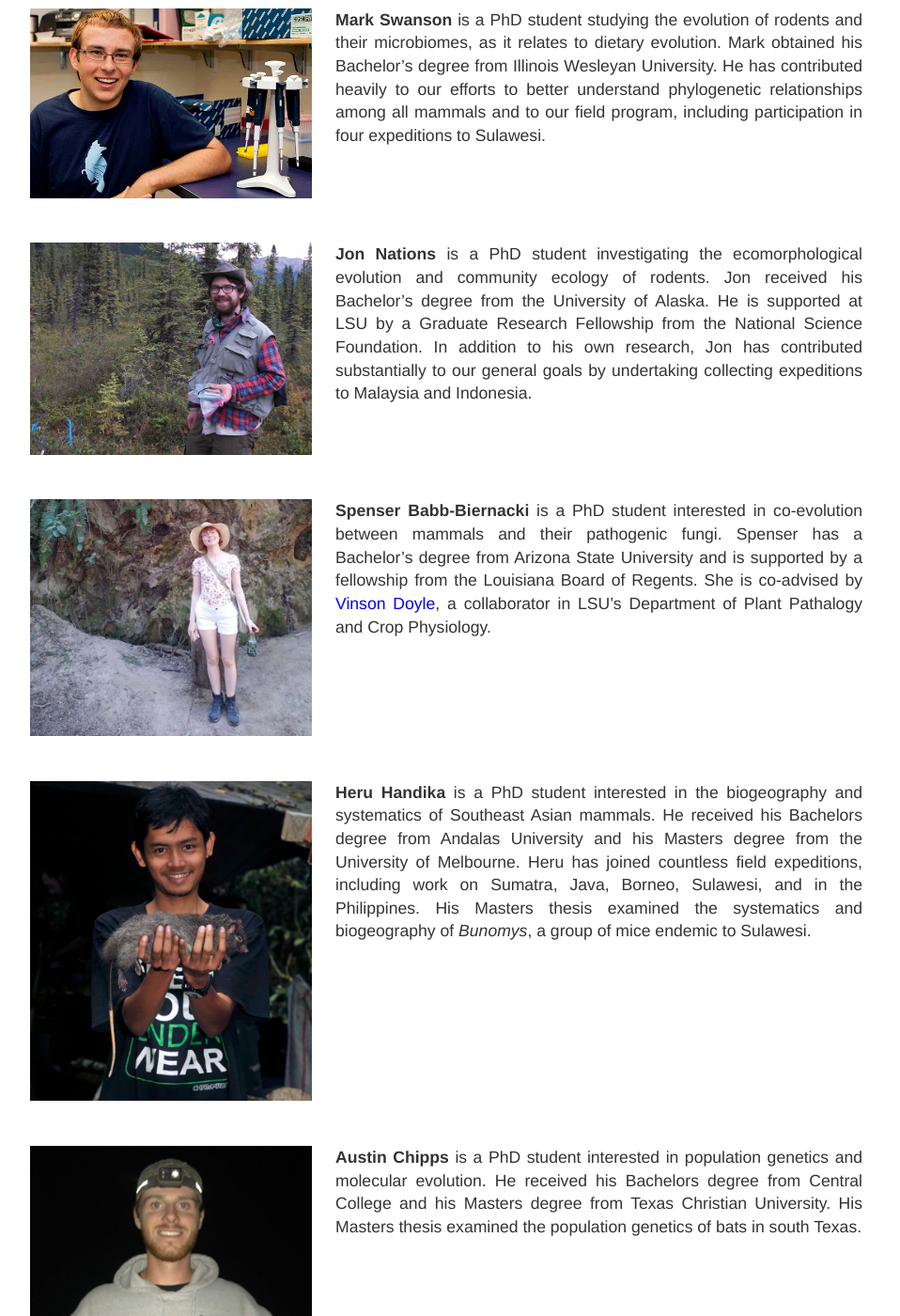
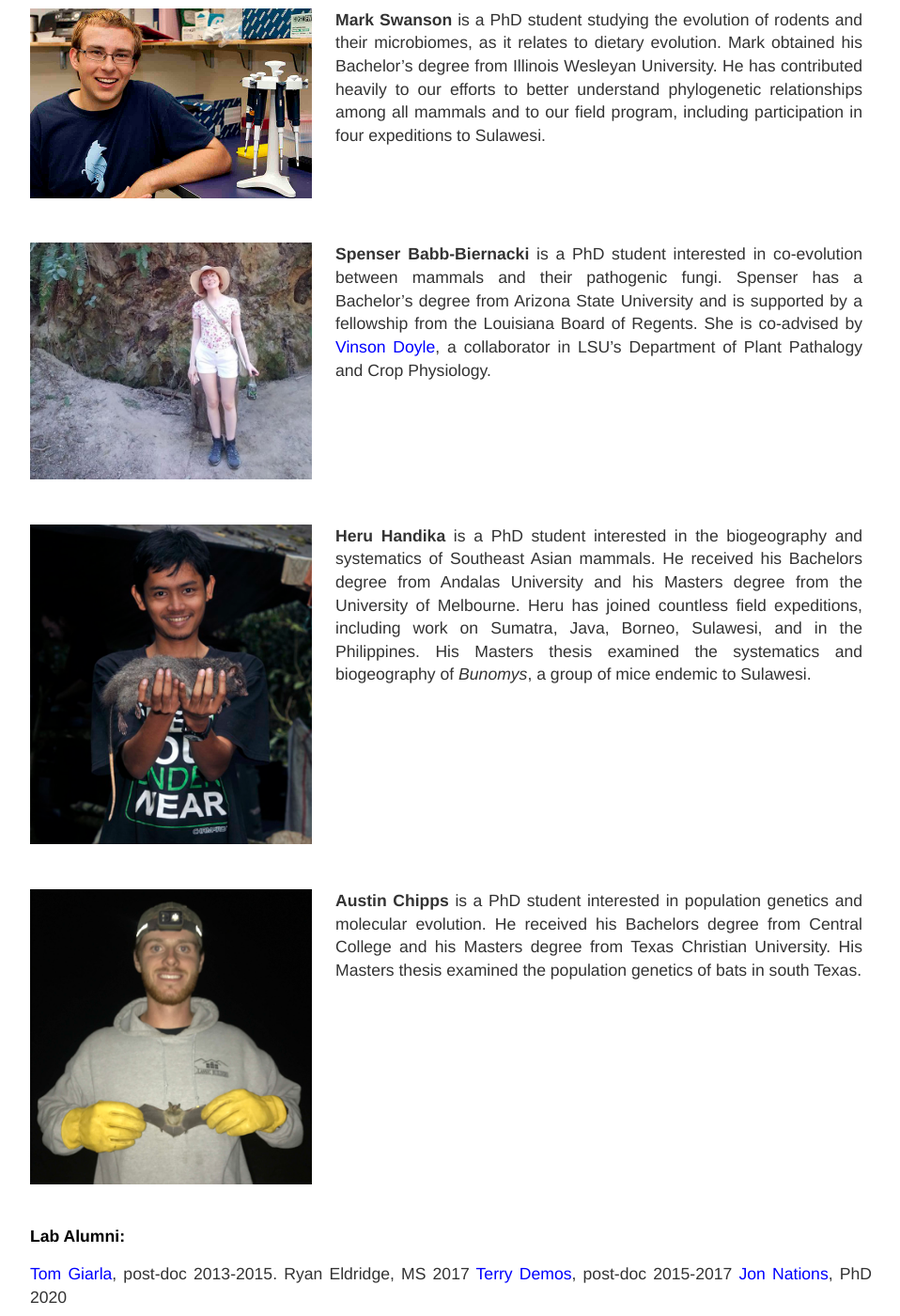
Before and after one commit to esselstyn/esselstyn.github.io, a Jekyll site: the page built from people.md, in a window 1280 px wide and 1400 px high, scrolled down 1976 px. Shown: the whole window at 94% size, without its empty margins (160-1118 px from the left). Built offline with Jekyll 4.4.1, drawn with Linux system fonts in a browser that asks for light colours.

Commit message:
Update people.md

```diff
--- a/people.md
+++ b/people.md
@@ -37,12 +37,6 @@ I am a mammalian systematist with general interests in evolutionary biology and
 </div>
 
 <div markdown="1">
-<img src="images/jon.jpg" class="left" alt="Jon" width="300">
-
-**Jon Nations** is a PhD student investigating the ecomorphological evolution and community ecology of rodents. Jon received his Bachelor's degree from the University of Alaska. He is supported at LSU by a Graduate Research Fellowship from the National Science Foundation.  In addition to his own research, Jon has contributed substantially to our general goals by undertaking collecting expeditions to Malaysia and Indonesia.
-</div>
-
-<div markdown="1">
 <img src="images/spenser.jpg" class="left" alt="Spenser" width="300">
 
 **Spenser Babb-Biernacki** is a PhD student interested in co-evolution between mammals and their pathogenic fungi. Spenser has a Bachelor's degree from Arizona State University and is supported by a fellowship from the Louisiana Board of Regents. She is co-advised by [Vinson Doyle](https://www.lsu.edu/agriculture/plant/about/faculty-staff/doyle.php), a collaborator in LSU's Department of Plant Pathalogy and Crop Physiology.
@@ -59,3 +53,9 @@ I am a mammalian systematist with general interests in evolutionary biology and
 
 **Austin Chipps** is a PhD student interested in population genetics and molecular evolution. He received his Bachelors degree from Central College and his Masters degree from Texas Christian University.  His Masters thesis examined the population genetics of bats in south Texas.
 </div>
+
+## Lab Alumni:
+[Tom Giarla](http://www.tomgiarla.com/), post-doc 2013-2015.
+Ryan Eldridge, MS 2017
+[Terry Demos](https://scholar.google.com/citations?user=Q25QoZAAAAAJ&hl=en), post-doc 2015-2017
+[Jon Nations](https://scholar.google.com/citations?user=vrqbagwAAAAJ&hl=en&oi=ao), PhD 2020
```
